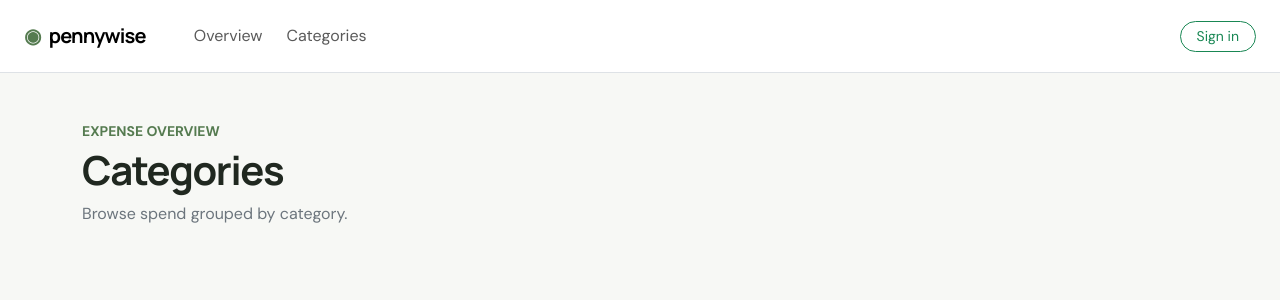
After one commit to Reddyhari0/Expense_track_system, a Node server app: template app/views/categories.pug in a window 1280 px wide. The commit adds this page. Shown: the top 300 px of the page. Run offline with Node 20, Linux system fonts and the light colour scheme; the template is opened without the code that fills it, so the values that code supplies are empty.

Commit message:
categories

```diff
--- a/app/app.js
+++ b/app/app.js
@@ -75,6 +75,16 @@ app.get("/expenses/:id", async function(req, res) {
 });
 
 // Start server on port 3000
+// Category overview
+app.get("/categories", async function(req, res) {
+    try {
+        const categoryRows = await db.query(`SELECT c.id,c.name,c.color,COUNT(e.id) AS expense_count,
+            COALESCE(SUM(e.amount),0) AS total FROM expense_categories c LEFT JOIN expenses e ON e.category_id=c.id
+            GROUP BY c.id,c.name,c.color ORDER BY c.name`);
+        res.render('categories', { title: 'Categories | Pennywise', categories: categoryRows });
+    } catch (error) { console.error(error); res.status(500).send('Categories are unavailable.'); }
+});
+
 app.listen(3000,function(){
     console.log(`Server running at http://127.0.0.1:3000/`);
 });
--- a/app/views/_nav.pug
+++ b/app/views/_nav.pug
@@ -8,4 +8,5 @@ nav.navbar.navbar-expand-lg.bg-white.border-bottom.sticky-top
     #appNav.collapse.navbar-collapse
       ul.navbar-nav.me-auto.ms-lg-4.gap-lg-2
         li.nav-item: a.nav-link(href="/dashboard") Overview
+        li.nav-item: a.nav-link(href="/categories") Categories
       a.btn.btn-outline-success.btn-sm.rounded-pill.px-3(href="/login") Sign in
--- /dev/null
+++ b/app/views/categories.pug
@@ -0,0 +1,18 @@
+doctype html
+html(lang="en")
+  include _head.pug
+  body
+    include _nav.pug
+    main.container.py-5
+      p.text-success.text-uppercase.small.fw-bold.mb-1 Expense overview
+      h1.fw-bold Categories
+      p.text-secondary.mb-4 Browse spend grouped by category.
+      .row.g-3
+        each category in categories
+          .col-md-6.col-xl-4
+            .card.h-100: .card-body.p-4
+              .d-flex.justify-content-between
+                span.badge.rounded-pill(style='background-color:' + category.color + '20;color:' + category.color)= category.name
+                span.small.text-secondary= category.expense_count + ' transactions'
+              h3.fw-bold.mt-4.mb-1 £#{Number(category.total).toLocaleString('en-GB', {minimumFractionDigits:2,maximumFractionDigits:2})}
+              p.small.text-secondary.mb-0 Total recorded spending
```
